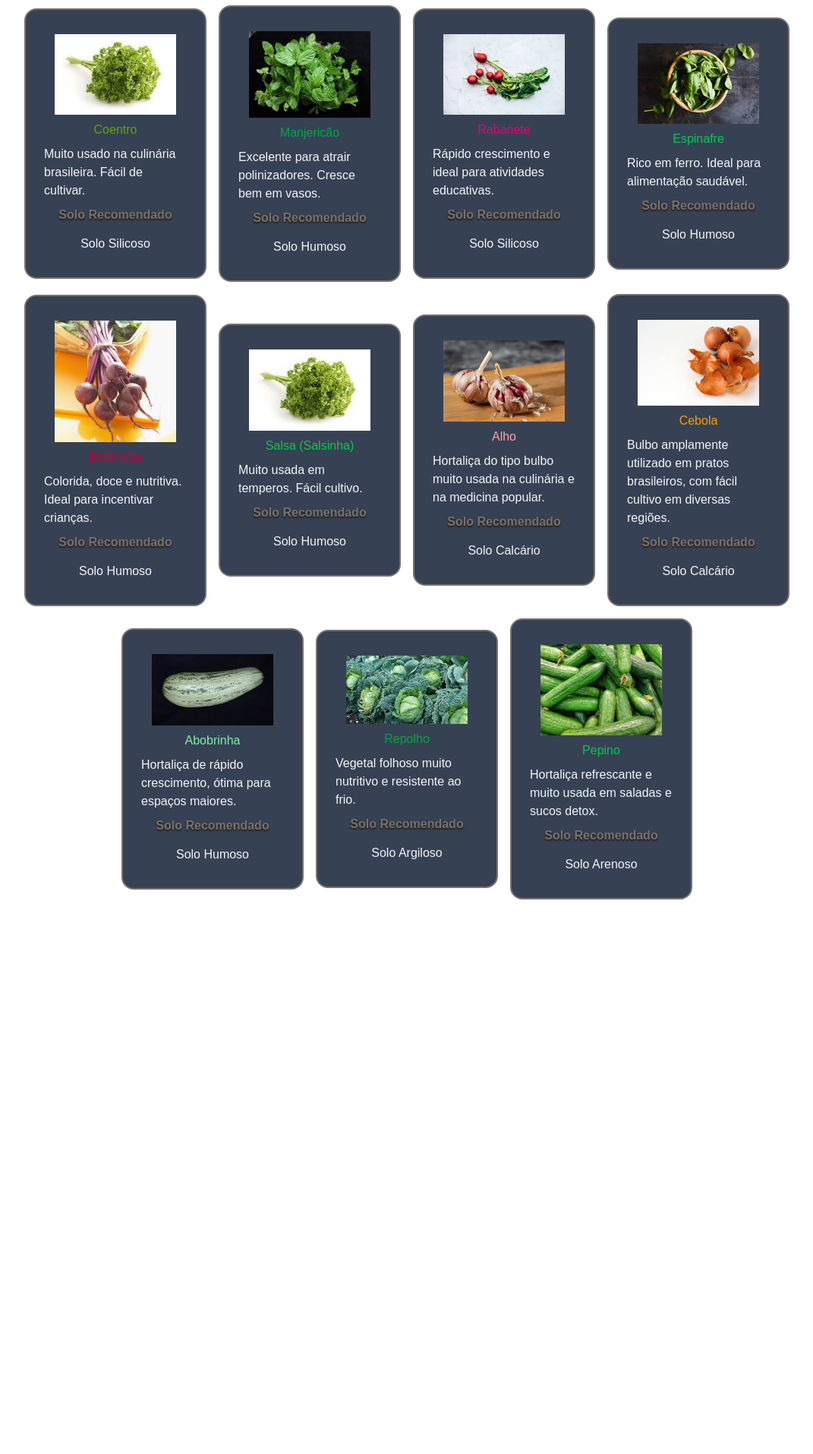
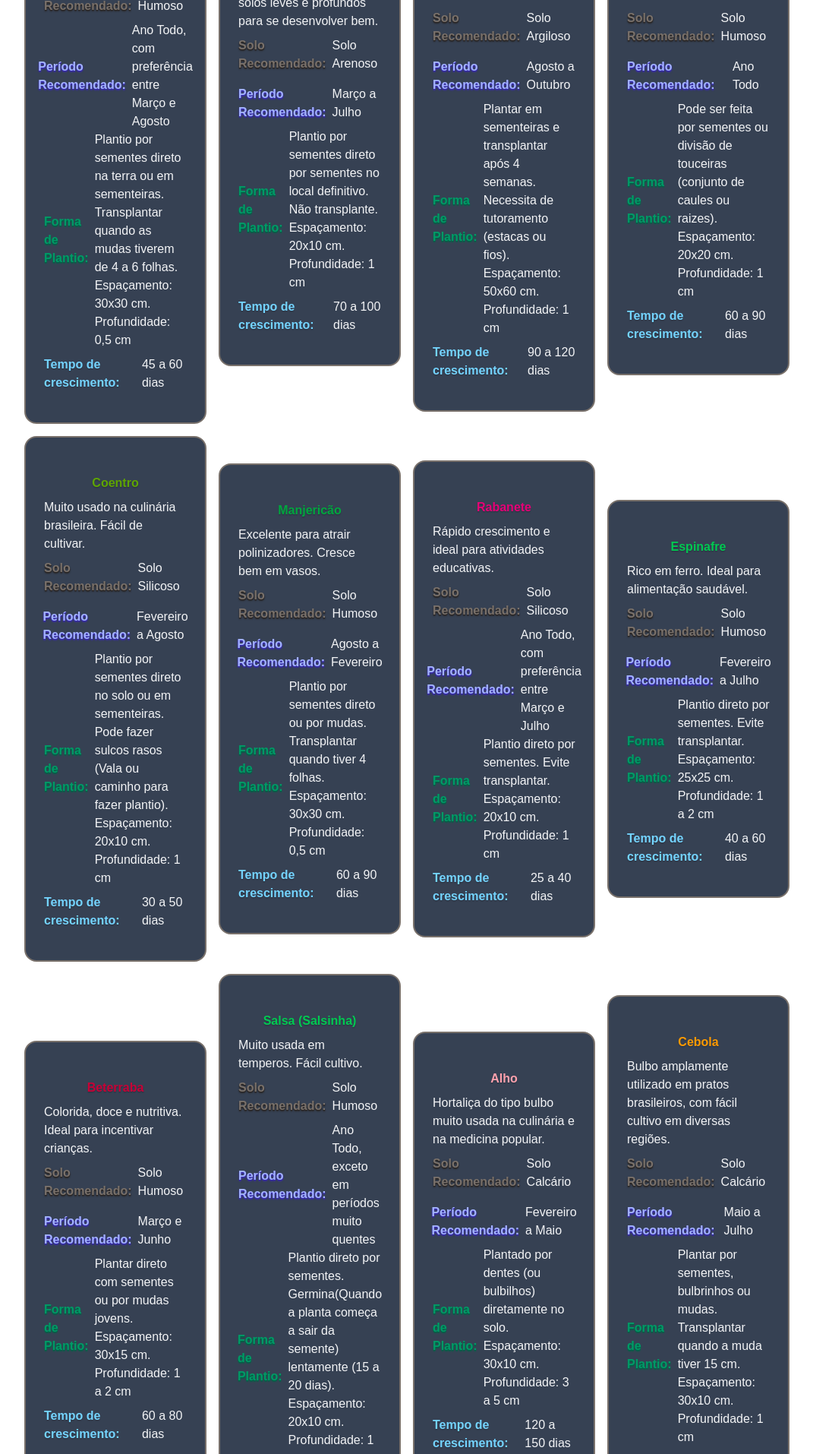
Before and after one commit to Nicolas7720/Hortas-Sustentaveis, a Next.js app in the folder horta-sustentavel/: page / in a window 1280 px wide. Shown: the part 460-2374 px from the top of the page at 76% size, without its empty margins (104-1175 px from the left). Before the commit the page ends 1674 px from the top, so only its background shows below. Built offline with nearby package versions, Linux system fonts and the light colour scheme.

Commit message:
Criação do filtro

```diff
--- a/horta-sustentavel/app/components/card/CardDiv.tsx
+++ b/horta-sustentavel/app/components/card/CardDiv.tsx
@@ -4,7 +4,7 @@ type CardDivProps = {
 };
 const CardDiv = ({ children }: CardDivProps) => {
   return (
-    <div className="flex flex-col max-w-60 min-h-72 max-h-170 border-2 border-stone-500 bg-gray-700 text-gray-100 p-6 py-8 rounded-2xl">
+    <div className="flex flex-col sm:w-100 xl:max-w-60 min-h-full border-2 border-stone-500 bg-gray-700 text-gray-100 p-6 py-8 rounded-2xl">
       {children}
     </div>
   );
--- a/horta-sustentavel/app/components/card/CardHeading.tsx
+++ b/horta-sustentavel/app/components/card/CardHeading.tsx
@@ -1,10 +1,21 @@
 import React from "react";
+import { twMerge } from "tailwind-merge";
 
 type CardHeading = React.HTMLAttributes<HTMLHeadingElement> & {
   children: React.ReactNode;
 };
 const CardHeading = ({ children, ...rest }: CardHeading) => {
-  return <h2 {...rest}>{children}</h2>;
+  return (
+    <h2
+      {...rest}
+      className={twMerge(
+        "text-base mb-2 mt-2 font-extrabold text-shadow-sm",
+        rest.className
+      )}
+    >
+      {children}
+    </h2>
+  );
 };
 
 export default CardHeading;
--- a/horta-sustentavel/app/components/card/CardImage.tsx
+++ b/horta-sustentavel/app/components/card/CardImage.tsx
@@ -13,7 +13,7 @@ const CardImage = ({ src, alt }: CardImageProps) => {
         alt={`Imagem da ${alt}`}
         width={160}
         height={30}
-        className="pb-2"
+        className="pb-2 w-[calc(100%-200px)]"
       />
     </div>
   );
--- a/horta-sustentavel/app/components/card/CardRoot.tsx
+++ b/horta-sustentavel/app/components/card/CardRoot.tsx
@@ -6,7 +6,7 @@ type CardRootProps = {
 
 const CardRoot = ({ children }: CardRootProps) => {
   return (
-    <section className="flex gap-4 dark:bg-[#2F3D40] dark:text-white not-dark:text-black not-dark:bg-white flex-wrap justify-center items-center p-2">
+    <section className="flex gap-4 flex-wrap justify-center items-center p-2">
       {children}
     </section>
   );
--- a/horta-sustentavel/app/components/header/index.tsx
+++ b/horta-sustentavel/app/components/header/index.tsx
@@ -3,7 +3,7 @@ import React from "react";
 
 const Header = () => {
   return (
-    <header className="bg-green-700 p-5 w-full h-8 flex items-center">
+    <header className="bg-green-700 p-5 w-full h-15 flex items-center">
       <nav className="text-white flex">
         <Link href="/" className="text-lg hover:text-zinc-600 hover:font-bold">
           Sementes
--- a/horta-sustentavel/app/components/sementes/index.tsx
+++ b/horta-sustentavel/app/components/sementes/index.tsx
@@ -9,22 +9,41 @@ type sementes = {
   beneficios: string;
   imagem: string;
   cor: string;
+  periodoPlantio: string;
+  formaPlantio: string;
+  tempoCrescimento: string;
 };
 
 export default function Sementes() {
-  const [semente, setSemente] = useState<sementes[]>([]);
+  const [sementes, setSementes] = useState<sementes[]>([]);
+  const [busca, setBusca] = useState("");
   useEffect(() => {
     fetch("/sementes.json")
       .then((res) => res.json())
-      .then((json) => setSemente(json))
+      .then((json) => setSementes(json))
       .catch((error) => `ocorreu um em: ${error}`);
   });
+  const sementesFiltradas = sementes.filter((semente) =>
+    semente.nome.toLowerCase().includes(busca.toLowerCase())
+  );
   return (
     <>
-      <main className="max-w-full flex flex-col justify-center items-center h-full py-5">
+      <main className="max-w-full flex flex-col justify-center items-center h-full py-5 dark:bg-gradient-to-r dark:from-green-400 dark:to-emerald-800 dark:text-white not-dark:text-black not-dark:bg-white flex-wrap p-2">
+        <div className="min-h-40 sm:w-[calc(100%-200px)] xl:w-[calc(100%-400px)] p-4 bg-green-600 mb-5 rounded-4xl flex items-center flex-col">
+          <h1 className="text-3xl font-bold mb-4 text-center">
+            Catálogo de Hortaliças
+          </h1>
+          <input
+            type="text"
+            placeholder="Buscar por nome..."
+            value={busca}
+            onChange={(e) => setBusca(e.target.value)}
+            className="border-2 border-white rounded-md w-auto px-3 py-1 shadow-sm shadow-green-900 focus:outline-none focus:ring-1 focus:ring-green-00"
+          />
+        </div>
         <Card.Root>
-          {semente.length > 0 ? (
-            semente.map((sem) => (
+          {sementesFiltradas.length > 0 ? (
+            sementesFiltradas.map((sem) => (
               <Card.Div key={sem.nome}>
                 <Card.Image src={sem.imagem} alt={sem.nome} />
                 <div>
@@ -38,12 +57,30 @@ export default function Sementes() {
                     {sem.descricao}
                   </Card.Text>
                 </div>
-                <Card.Heading className="text-center text-base mb-2 mt-2 text-stone-500 text-shadow-stone-800 font-extrabold text-shadow-sm">
-                  Solo Recomendado
-                </Card.Heading>
-                <Card.Text className="text-center pt-1.5">
-                  {sem.soloRecomendado}
-                </Card.Text>
+                <div className="flex justify-center items-center gap-2">
+                  <Card.Heading className="text-stone-500 text-shadow-stone-800">
+                    Solo Recomendado:
+                  </Card.Heading>
+                  <Card.Text>{sem.soloRecomendado}</Card.Text>
+                </div>
+                <div className="m-0 flex justify-center items-center gap-2">
+                  <Card.Heading className="text-indigo-300 text-shadow-indigo-800 w-auto">
+                    Período Recomendado:
+                  </Card.Heading>
+                  <Card.Text>{sem.periodoPlantio}</Card.Text>
+                </div>
+                <div className="m-0 flex justify-center items-center gap-2">
+                  <Card.Heading className="text-emerald-600 text-shadow-emerald-800 w-full">
+                    Forma de Plantio:
+                  </Card.Heading>
+                  <Card.Text>{sem.formaPlantio}</Card.Text>
+                </div>
+                <div className="m-0 flex justify-center items-center gap-2">
+                  <Card.Heading className="text-sky-300 text-shadow-skye-800">
+                    Tempo de crescimento:
+                  </Card.Heading>
+                  <Card.Text>{sem.tempoCrescimento}</Card.Text>
+                </div>
               </Card.Div>
             ))
           ) : (
--- a/horta-sustentavel/app/globals.css
+++ b/horta-sustentavel/app/globals.css
@@ -13,7 +13,7 @@
 
 @media (prefers-color-scheme: dark) {
   :root {
-    --background: #2f3d40;
+    --background: #2f2f2f;
     --foreground: #ededed;
   }
 }
--- a/horta-sustentavel/public/sementes.json
+++ b/horta-sustentavel/public/sementes.json
@@ -5,7 +5,10 @@
     "soloRecomendado": "Solo Humoso",
     "beneficios": "Ajuda na digestão, tem efeito calmante e é rica em vitaminas A e C.",
     "imagem": "/alface.jpeg",
-    "cor": "text-green-500"
+    "cor": "text-green-500",
+    "periodoPlantio": "Ano Todo, com preferência entre Março e Agosto",
+    "formaPlantio": "Plantio por sementes direto na terra ou em sementeiras. Transplantar quando as mudas tiverem de 4 a 6 folhas. Espaçamento: 30x30 cm. Profundidade: 0,5 cm",
+    "tempoCrescimento": "45 a 60 dias"
   },
   {
     "nome": "Cenoura",
@@ -13,7 +16,10 @@
     "soloRecomendado": "Solo Arenoso",
     "beneficios": "Fonte de betacaroteno (vitamina A), boa para a visão e pele.",
     "imagem": "/Cenoura.jpg",
-    "cor": "text-orange-400"
+    "cor": "text-orange-400",
+    "periodoPlantio": "Março a Julho",
+    "formaPlantio": "Plantio por sementes direto por sementes no local definitivo. Não transplante. Espaçamento: 20x10 cm. Profundidade: 1 cm",
+    "tempoCrescimento": "70 a 100 dias"
   },
   {
     "nome": "Tomate",
@@ -21,7 +27,10 @@
     "soloRecomendado": "Solo Argiloso",
     "beneficios": "Rico em licopeno, antioxidante que protege contra doenças cardíacas e câncer.",
     "imagem": "/Tomate.jpg",
-    "cor": "text-red-600"
+    "cor": "text-red-600",
+    "periodoPlantio": "Agosto a Outubro",
+    "formaPlantio": "Plantar em sementeiras e transplantar após 4 semanas. Necessita de tutoramento (estacas ou fios). Espaçamento: 50x60 cm. Profundidade: 1 cm",
+    "tempoCrescimento": "90 a 120 dias"
   },
   {
     "nome": "Cebolinha",
@@ -29,7 +38,10 @@
     "soloRecomendado": "Solo Humoso",
     "beneficios": "Possui propriedades anti-inflamatórias e auxilia na digestão.",
     "imagem": "/cebolinha.jpeg",
-    "cor": "text-lime-400"
+    "cor": "text-lime-400",
+    "periodoPlantio": "Ano Todo",
+    "formaPlantio": "Pode ser feita por sementes ou divisão de touceiras (conjunto de caules ou raizes). Espaçamento: 20x20 cm. Profundidade: 1 cm",
+    "tempoCrescimento": "60 a 90 dias"
   },
   {
     "nome": "Coentro",
@@ -37,7 +49,10 @@
     "soloRecomendado": "Solo Silicoso",
     "beneficios": "Ajuda na digestão, combate o inchaço e tem ação antioxidante.",
     "imagem": "/coentro.jpeg",
-    "cor": "text-lime-600"
+    "cor": "text-lime-600",
+    "periodoPlantio": "Fevereiro a Agosto",
+    "formaPlantio": "Plantio por sementes direto no solo ou em sementeiras. Pode fazer sulcos rasos (Vala ou caminho para fazer plantio). Espaçamento: 20x10 cm. Profundidade: 1 cm",
+    "tempoCrescimento": "30 a 50 dias"
   },
   {
     "nome": "Manjericão",
@@ -45,7 +60,10 @@
     "soloRecomendado": "Solo Humoso",
     "beneficios": "Fortalece o sistema imunológico e tem efeito calmante.",
     "imagem": "/Manjericão.jpeg",
-    "cor": "text-green-600"
+    "cor": "text-green-600",
+    "periodoPlantio": "Agosto a Fevereiro",
+    "formaPlantio": "Plantio por sementes direto ou por mudas. Transplantar quando tiver 4 folhas. Espaçamento: 30x30 cm. Profundidade: 0,5 cm",
+    "tempoCrescimento": "60 a 90 dias"
   },
   {
     "nome": "Rabanete",
@@ -53,7 +71,10 @@
     "soloRecomendado": "Solo Silicoso",
     "beneficios": "Ajuda na digestão e é rico em vitamina C.",
     "imagem": "/Rabanete.jpeg",
-    "cor": "text-pink-600"
+    "cor": "text-pink-600",
+    "periodoPlantio": "Ano Todo, com preferência entre Março e Julho",
+    "formaPlantio": "Plantio direto por sementes. Evite transplantar. Espaçamento: 20x10 cm. Profundidade: 1 cm",
+    "tempoCrescimento": "25 a 40 dias"
   },
   {
     "nome": "Espinafre",
@@ -61,7 +82,10 @@
     "soloRecomendado": "Solo Humoso",
     "beneficios": "Fortalece ossos e músculos, e previne a anemia.",
     "imagem": "/Espinafre.jpeg",
-    "cor": "text-green-500"
+    "cor": "text-green-500",
+    "periodoPlantio": "Fevereiro a Julho",
+    "formaPlantio": "Plantio direto por sementes. Evite transplantar. Espaçamento: 25x25 cm. Profundidade: 1 a 2 cm",
+    "tempoCrescimento": "40 a 60 dias"
   },
   {
     "nome": "Beterraba",
@@ -69,7 +93,10 @@
     "soloRecomendado": "Solo Humoso",
     "beneficios": "Melhora a circulação sanguínea e é rica em antioxidantes.",
     "imagem": "/beterraba.jpeg",
-    "cor": "text-rose-700"
+    "cor": "text-rose-700",
+    "periodoPlantio": "Março e Junho",
+    "formaPlantio": "Plantar direto com sementes ou por mudas jovens. Espaçamento: 30x15 cm. Profundidade: 1 a 2 cm",
+    "tempoCrescimento": "60 a 80 dias"
   },
   {
     "nome": "Salsa (Salsinha)",
@@ -77,7 +104,10 @@
     "soloRecomendado": "Solo Humoso",
     "beneficios": "Fonte de ferro, ajuda a eliminar toxinas e fortalece a imunidade.",
     "imagem": "/salsinha.jpeg",
-    "cor": "text-green-500"
+    "cor": "text-green-500",
+    "periodoPlantio": "Ano Todo, exceto em períodos muito quentes",
+    "formaPlantio": "Plantio direto por sementes. Germina(Quando a planta começa a sair da semente) lentamente (15 a 20 dias). Espaçamento: 20x10 cm. Profundidade: 1 cm",
+    "tempoCrescimento": "80 a 100 dias"
   },
   {
     "nome": "Alho",
@@ -85,7 +115,10 @@
     "soloRecomendado": "Solo Calcário",
     "beneficios": "Fortalece o sistema imunológico, possui ação antibiótica natural e ajuda na circulação sanguínea.",
     "imagem": "/alho.jpeg",
-    "cor": "text-rose-300"
+    "cor": "text-rose-300",
+    "periodoPlantio": "Fevereiro a Maio",
+    "formaPlantio": "Plantado por dentes (ou bulbilhos) diretamente no solo. Espaçamento: 30x10 cm. Profundidade: 3 a 5 cm",
+    "tempoCrescimento": "120 a 150 dias"
   },
   {
     "nome": "Cebola",
@@ -93,7 +126,10 @@
     "soloRecomendado": "Solo Calcário",
     "beneficios": "Auxilia no controle da pressão arterial, tem ação anti-inflamatória e antioxidante.",
     "imagem": "/cebola.jpeg",
-    "cor": "text-amber-500"
+    "cor": "text-amber-500",
+    "periodoPlantio": "Maio a Julho",
+    "formaPlantio": "Plantar por sementes, bulbrinhos ou mudas. Transplantar quando a muda tiver 15 cm. Espaçamento: 30x10 cm. Profundidade: 1 cm",
+    "tempoCrescimento": "120 a 150 dias"
   },
   {
     "nome": "Abobrinha",
@@ -101,7 +137,10 @@
     "soloRecomendado": "Solo Humoso",
     "beneficios": "Rica em fibras, vitamina A e baixa em calorias. Boa para o sistema digestivo.",
     "imagem": "/abobrinha.jpeg",
-    "cor": "text-green-300"
+    "cor": "text-green-300",
+    "periodoPlantio": "Agosto a Janeiro",
+    "formaPlantio": "Plantio direto com 2 a 3 sementes por buraco na terra. Espaçamento: 1x1 cm. Profundidade: 2 a 3 cm",
+    "tempoCrescimento": "45 a 65 dias"
   },
   {
     "nome": "Repolho",
@@ -109,7 +148,10 @@
     "soloRecomendado": "Solo Argiloso",
     "beneficios": "Fonte de vitamina C, ajuda na digestão e tem propriedades anti-inflamatórias.",
     "imagem": "/repolhoVerde.jpeg",
-    "cor": "text-green-600"
+    "cor": "text-green-600",
+    "periodoPlantio": "Março a Junho",
+    "formaPlantio": "Plantar em sementeiras e transplantar com 4 a 5 folhas. Espaçamento: 50x50 cm. Profundidade: 1 cm",
+    "tempoCrescimento": "90 a 120 dias"
   },
   {
     "nome": "Pepino",
@@ -117,6 +159,9 @@
     "soloRecomendado": "Solo Arenoso",
     "beneficios": "Hidrata, ajuda na digestão e é rico em antioxidantes.",
     "imagem": "/pepino.jpeg",
-    "cor": "text-green-500"
+    "cor": "text-green-500",
+    "periodoPlantio": "Agosto a Dezembro",
+    "formaPlantio": "Plantio direto por sementes. Pode usar tutoramento. Espaçamento: 1x0,5 cm. Profundidade: 2 a 3 cm",
+    "tempoCrescimento": "50 a 70 dias"
   }
 ]
```
Also changed, not shown: horta-sustentavel/app/terra/page.tsx (+50 -3 lines), horta-sustentavel/package.json (+6 -5 lines), 1 other file (tests, documents, lock files or other folders).
